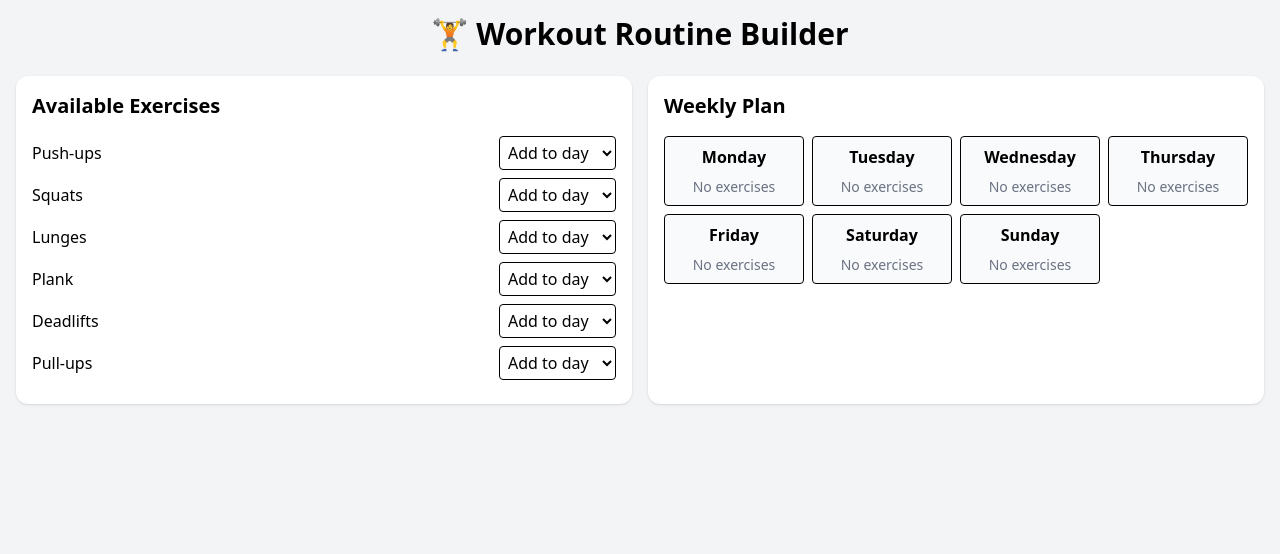
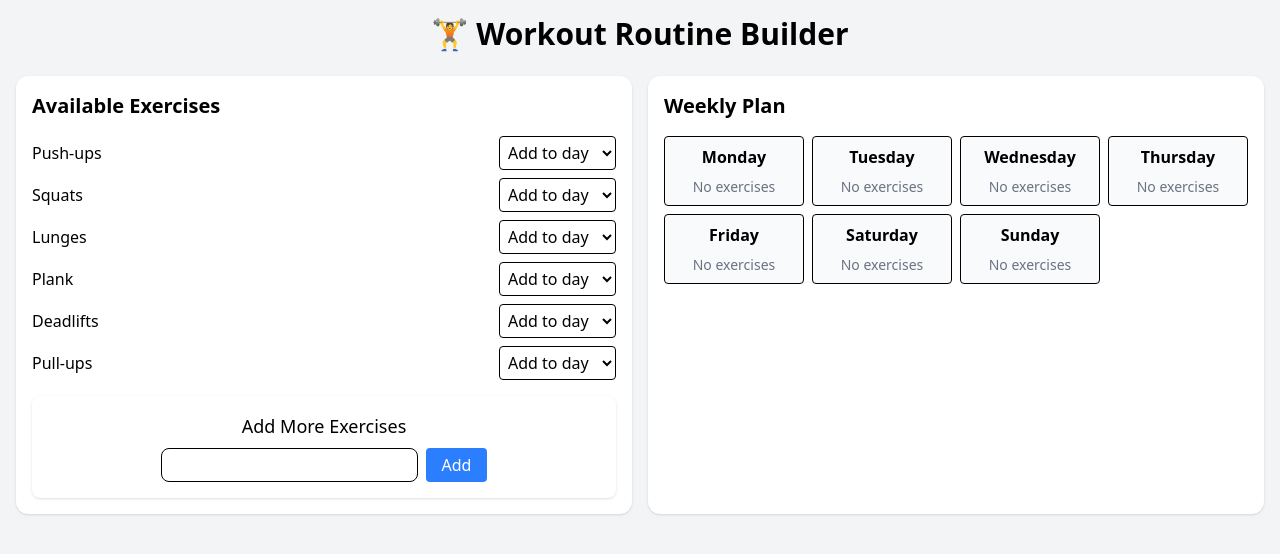
Before and after one commit to denichinv/workout-routine-builder, a React (Vite) app: page / in a window 1280 px wide. Shown: the top 554 px of the page. Built offline with nearby package versions, Linux system fonts and the light colour scheme.

Commit message:
feat: persist routine and custom exercises using localStorage

```diff
--- a/src/App.jsx
+++ b/src/App.jsx
@@ -1,28 +1,27 @@
 import { useEffect, useState } from "react"
 import Planner from "./components/Planner"
 import ExerciseList from "./components/ExerciseList"
-import exercises from "./data/exercises"
+import defaultExercises from "./data/exercises"
 
 function App() {
 
+
+   // define state and load local storage
+  const [exercises,setExercises] = useState(() => {
+
+  const saved = localStorage.getItem('custom-exercises')
+
+  return   saved ? JSON.parse(saved) : defaultExercises
+
+
+  })
 
 
   const [routine,setRoutine] = useState(() => {
 
     const saved = localStorage.getItem('weekly-plan')
 
-    if(saved){
-
-      return(
-        JSON.parse(saved)
-      )
-
-    }
-else{
-
-return(
-
-     {
+   return saved ? JSON.parse(saved) : {
 
     Monday: [],
     Tuesday: [],
@@ -33,14 +32,10 @@ return(
     Sunday: [],
 
      }
-    )
-
-
-
-}
 
   })
 
+  // functions
 
   const handleAddExercise = (day,exercise) => {
     setRoutine((prev) => ({
@@ -56,15 +51,34 @@ return(
     }))
 
   }
+
+
+const onAddCustomExercise = (exercise) => {
+  let nextId = exercises.length + 1
+  const newExercise = {id:nextId , name:exercise}
+setExercises((prev) => [...prev,newExercise])
+
+}
+  // save to local storage
 useEffect(() => {
   const stringData = JSON.stringify(routine)
   localStorage.setItem('weekly-plan', stringData)
 },[routine])
+
+
+useEffect(() => {
+
+  const stringData = JSON.stringify(exercises)
+  localStorage.setItem('custom-exercises',stringData)
+
+},[exercises])
+
+
   return (
     <div className="p-4 font-sans min-h-screen bg-gray-100">
 <h1 className="text-3xl font-bold text-center mb-6">🏋️ Workout Routine Builder</h1>
 <div className="grid grid-cols-1 md:grid-cols-2 gap-4">
-  <ExerciseList exercises={exercises} onAddExercise={handleAddExercise}/>
+  <ExerciseList exercises={exercises} onAddExercise={handleAddExercise} onAddCustomExercise={onAddCustomExercise}/>
 <Planner routine={routine} handleRemove={handleRemove}/>
 </div>
     </div>
--- a/src/components/ExerciseList.jsx
+++ b/src/components/ExerciseList.jsx
@@ -1,7 +1,17 @@
-export default function ExerciseList({exercises, onAddExercise}){
+import { useState } from "react";
+
+export default function ExerciseList({exercises, onAddExercise, onAddCustomExercise}){
 
   const days = ["Monday", "Tuesday", "Wednesday", "Thursday", "Friday", "Saturday", "Sunday"];
 
+  const [customExercise, setCustomExercise] = useState("")
+
+  const handleAdd = () => {
+    if (customExercise.trim()){
+        onAddCustomExercise(customExercise)
+        setCustomExercise("")
+    }
+  }
   return(
     <div className="bg-white rounded-xl p-4 shadow">
         <h2 className="text-xl font-semibold mb-4 ">
@@ -10,7 +20,7 @@ export default function ExerciseList({exercises, onAddExercise}){
         {exercises.map((ex) => (
             <div key={ex.id} className="flex not-only:justify-between items-center mb-2">
                 <span>{ex.name}</span>
-                <select className="border p-1 rounded" onChange={(e) => {
+                <select className="border p-1 rounded focus:border-blue-300" onChange={(e) => {
                     const day = e.target.value;
                     if(day) onAddExercise(day,ex)
                         e.target.value=""
@@ -22,6 +32,17 @@ export default function ExerciseList({exercises, onAddExercise}){
                 </select>
                 </div>
         ))}
+    <div className="flex flex-col items-center bg-white p-4 mt-4 rounded-lg shadow ">
+
+    <label className="text-lg font-medium mb-2 ">Add More Exercises</label>
+
+    <div className="flex gap-2">
+          <input className="border rounded-lg px-3 py-1 focus:outline-none focus:ring focus:border-blue-300" type="text" value={customExercise} onChange={(e) => setCustomExercise(e.target.value)} />
+       <button className="bg-blue-500 text-white px-4 py-1 rounded hover:bg-blue-600 transition-all" onClick={handleAdd}>Add</button>
+    </div>
+
+    </div>
+
     </div>
   )
 }
--- a/src/data/exercises.js
+++ b/src/data/exercises.js
@@ -1,4 +1,4 @@
-const exercises = [
+const defaultExercises = [
   { id: 1, name: 'Push-ups' },
   { id: 2, name: 'Squats' },
   { id: 3, name: 'Lunges' },
@@ -7,4 +7,4 @@ const exercises = [
   { id: 6, name: 'Pull-ups' },
 ];
 
-export default exercises;
+export default defaultExercises;
```
